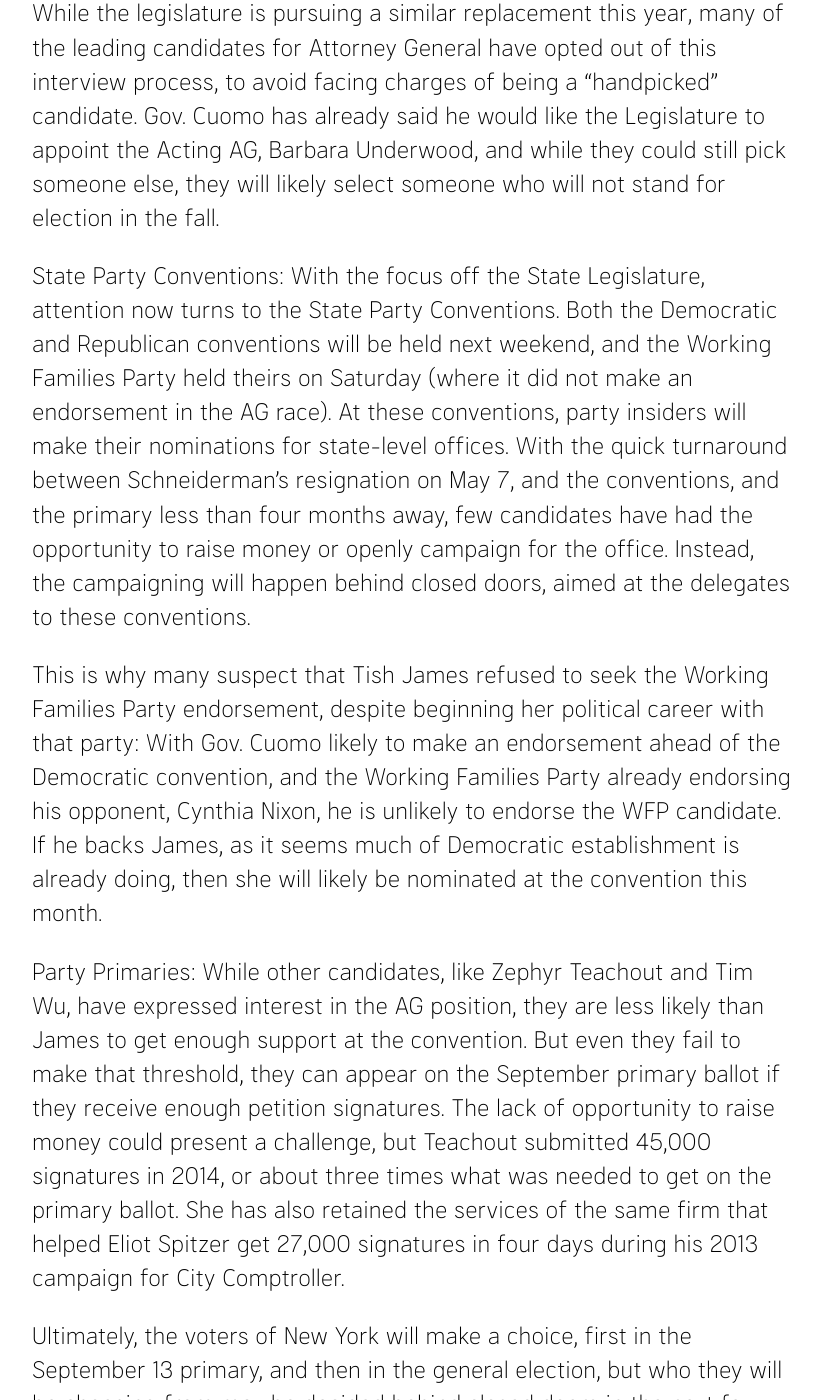
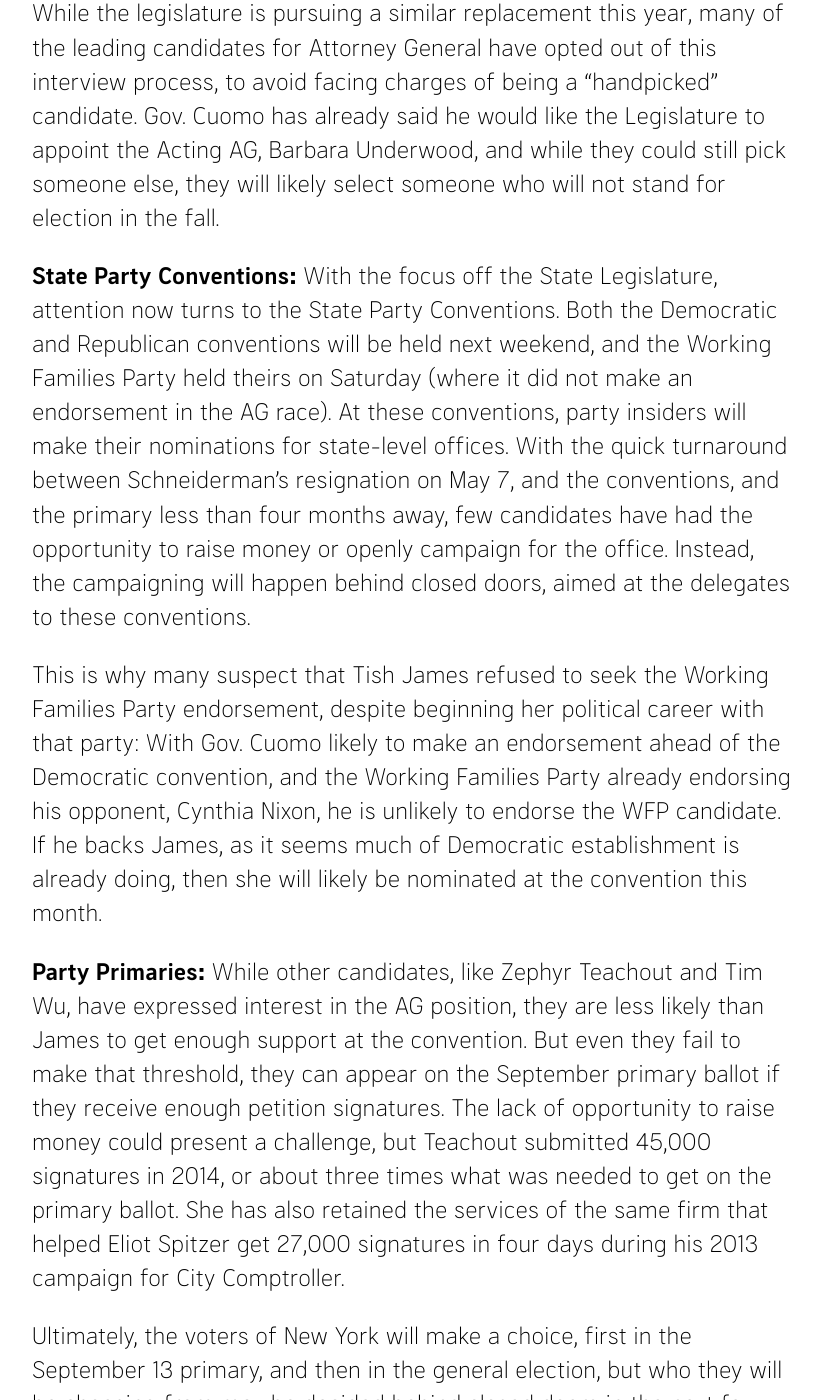
Before and after one commit to nycdsa/the-thorn, a Jekyll site: the page built from src/_posts/2018-05-21-state-ag-race-full-swing-how-new-york-pols-are-replaced.md, in a window 1280 px wide and 1400 px high, scrolled down 4140 px. Shown: the whole window, without its empty margins (228-1048 px from the left). Built offline with Jekyll 4.4.1, drawn with Linux system fonts in a browser that asks for light colours; some of the changed text lies outside the part shown.

```diff
--- a/src/_posts/2018-05-21-state-ag-race-full-swing-how-new-york-pols-are-replaced.md
+++ b/src/_posts/2018-05-21-state-ag-race-full-swing-how-new-york-pols-are-replaced.md
@@ -26,14 +26,14 @@ Every so often, a political figure in New York will be replaced. For[  various r
 
 The resignation of State Attorney General Eric Schneiderman is the latest opportunity to see how New York pols replace each other.
 
-Legislative Committee Appointments: For elected, state-level office, like State Attorney General, the standard procedure is for a vacancy to be filled by the State Legislature. A replacement needs a majority of both houses of the legislature, or 107 votes, and with 105 Democrats in the State Assembly, that caucus effectively control the process.  Two of the last three State Comptrollers were chosen this way, most recently in 2006, when Alan Hevesi resigned after pleading guilty to corruption charges. He was replaced by Thomas DiNapoli, a 20-year veteran of the State Assembly who had not been recommended by an outside panel, in what was perceived as a[  rebuke](https://www.nytimes.com/2007/02/08/nyregion/08comptroller.html) to then-Gov. Eliot Spitzer. DiNapoli has since been elected twice, and will likely win reelection again this year.
+**Legislative Committee Appointments:** For elected, state-level office, like State Attorney General, the standard procedure is for a vacancy to be filled by the State Legislature. A replacement needs a majority of both houses of the legislature, or 107 votes, and with 105 Democrats in the State Assembly, that caucus effectively control the process.  Two of the last three State Comptrollers were chosen this way, most recently in 2006, when Alan Hevesi resigned after pleading guilty to corruption charges. He was replaced by Thomas DiNapoli, a 20-year veteran of the State Assembly who had not been recommended by an outside panel, in what was perceived as a[  rebuke](https://www.nytimes.com/2007/02/08/nyregion/08comptroller.html) to then-Gov. Eliot Spitzer. DiNapoli has since been elected twice, and will likely win reelection again this year.
 
 While the legislature is pursuing a similar replacement this year, many of the leading candidates for Attorney General have opted out of this interview process, to avoid facing charges of being a "handpicked" candidate. Gov. Cuomo has already said he would like the Legislature to appoint the Acting AG, Barbara Underwood, and while they could still pick someone else, they will likely select someone who will not stand for election in the fall.
 
-State Party Conventions: With the focus off the State Legislature, attention now turns to the State Party Conventions. Both the Democratic and Republican conventions will be held next weekend, and the Working Families Party held theirs on Saturday (where it did not make an endorsement in the AG race). At these conventions, party insiders will make their nominations for state-level offices. With the quick turnaround between Schneiderman's resignation on May 7, and the conventions, and the primary less than four months away, few candidates have had the opportunity to raise money or openly campaign for the office. Instead, the campaigning will happen behind closed doors, aimed at the delegates to these conventions.
+**State Party Conventions:** With the focus off the State Legislature, attention now turns to the State Party Conventions. Both the Democratic and Republican conventions will be held next weekend, and the Working Families Party held theirs on Saturday (where it did not make an endorsement in the AG race). At these conventions, party insiders will make their nominations for state-level offices. With the quick turnaround between Schneiderman's resignation on May 7, and the conventions, and the primary less than four months away, few candidates have had the opportunity to raise money or openly campaign for the office. Instead, the campaigning will happen behind closed doors, aimed at the delegates to these conventions.
 
 This is why many suspect that Tish James refused to seek the Working Families Party endorsement, despite beginning her political career with that party: With Gov. Cuomo likely to make an endorsement ahead of the Democratic convention, and the Working Families Party already endorsing his opponent, Cynthia Nixon, he is unlikely to endorse the WFP candidate. If he backs James, as it seems much of Democratic establishment is already doing, then she will likely be nominated at the convention this month.
 
-Party Primaries: While other candidates, like Zephyr Teachout and Tim Wu, have expressed interest in the AG position, they are less likely than James to get enough support at the convention. But even they fail to make that threshold, they can appear on the September primary ballot if they receive enough petition signatures. The lack of opportunity to raise money could present a challenge, but Teachout submitted 45,000 signatures in 2014, or about three times what was needed to get on the primary ballot. She has also retained the services of the same firm that helped Eliot Spitzer get 27,000 signatures in four days during his 2013 campaign for City Comptroller.
+**Party Primaries:** While other candidates, like Zephyr Teachout and Tim Wu, have expressed interest in the AG position, they are less likely than James to get enough support at the convention. But even they fail to make that threshold, they can appear on the September primary ballot if they receive enough petition signatures. The lack of opportunity to raise money could present a challenge, but Teachout submitted 45,000 signatures in 2014, or about three times what was needed to get on the primary ballot. She has also retained the services of the same firm that helped Eliot Spitzer get 27,000 signatures in four days during his 2013 campaign for City Comptroller.
 
 Ultimately, the voters of New York will make a choice, first in the September 13 primary, and then in the general election, but who they will be choosing from may be decided behind closed doors in the next few weeks.
```
